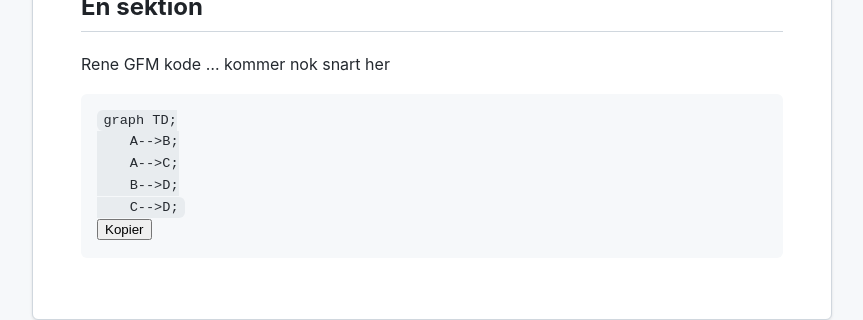
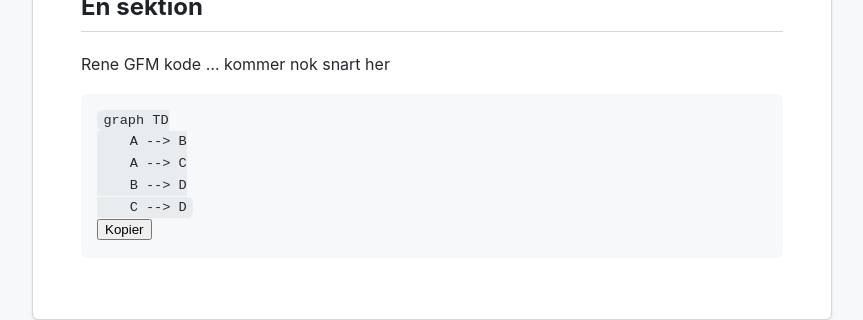
Before and after one commit to crasjens/Markdown, a Jekyll site: the page built from docs/index.md, in a window 1280 px wide. Shown: the part 500-820 px from the top of the page, without its empty margins (208-1071 px from the left). Built offline with Jekyll 4.4.1, drawn with Linux system fonts in a browser that asks for light colours; part of the change alters nothing that is shown.

````diff
--- a/docs/index.md
+++ b/docs/index.md
@@ -17,14 +17,9 @@ Dette indhold bliver nu automatisk lagt ind i "default" layoutet.
 Rene GFM kode ... kommer nok snart her
 
 ```mermaid
-graph TD;
-    A-->B;
-    A-->C;
-    B-->D;
-    C-->D;
+graph TD
+    A --> B
+    A --> C
+    B --> D
+    C --> D
 ```
-
-<script type="module">
-  import mermaid from '[https://cdn.jsdelivr.net/npm/mermaid@10/dist/mermaid.esm.min.mjs](https://cdn.jsdelivr.net/npm/mermaid@10/dist/mermaid.esm.min.mjs)';
-  mermaid.initialize({ startOnLoad: true });
-</script>
````
